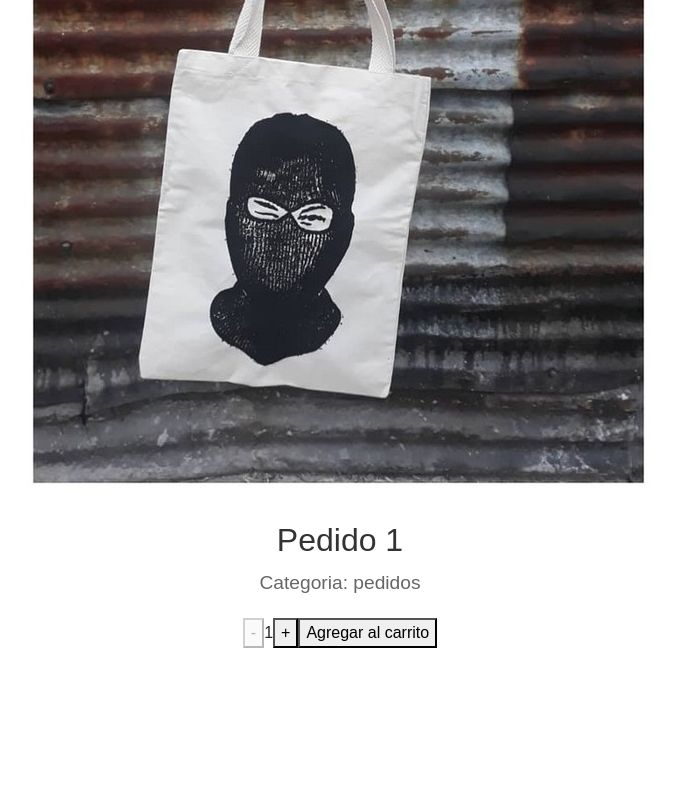
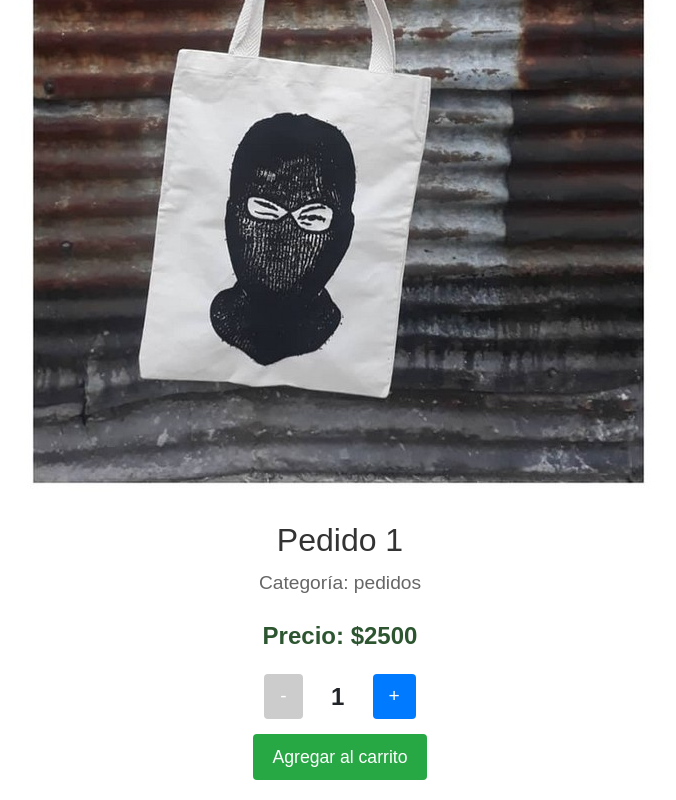
Before and after one commit to nazcuy/the_industriales, a React (Create React App) app: page /item/1 in a window 1280 px wide. Shown: the part 491-1291 px from the top of the page, without its empty margins (300-976 px from the left). Before the commit the page ends 1159 px from the top, so only its background shows below. Built offline with nearby package versions, Linux system fonts and the light colour scheme.

Commit message:
Subo actualizaciones de carrito

```diff
--- a/src/components/products/ItemCount/ItemCount.jsx
+++ b/src/components/products/ItemCount/ItemCount.jsx
@@ -1,14 +1,26 @@
 import React, { useState } from 'react';
+import { useCart } from '../../context/CartContext';
 import './ItemCount.scss';
 
-const ItemCount = () => {
+const ItemCount = ({ item }) => {
   const [count, setCount] = useState(1);
+  const { addItem } = useCart();
+
+  const handleAddToCart = () => {
+    addItem(item, count);
+    alert(`¡Agregaste ${count} ${item.nombre} al carrito!`);
+  };
+
   return (
-    <div>
-      <button onClick={() => setCount(count - 1)} disabled={count <= 1}>-</button>
-      <span>{count}</span>
-      <button onClick={() => setCount(count + 1)}>+</button>
-      <button>Agregar al carrito</button>
+    <div className="item-count">
+      <div className="counter-controls">
+        <button onClick={() => setCount(count - 1)} disabled={count <= 1}>-</button>
+        <span>{count}</span>
+        <button onClick={() => setCount(count + 1)}>+</button>
+      </div>
+      <button className="add-to-cart" onClick={handleAddToCart}>
+        Agregar al carrito
+      </button>
     </div>
   );
 };
--- a/src/components/products/ItemDetail/ItemDetail.jsx
+++ b/src/components/products/ItemDetail/ItemDetail.jsx
@@ -6,8 +6,9 @@ const ItemDetail = ({ item }) => (
   <div className="item-detail">
     <img src={item.imagen} alt={item.nombre} />
     <h2>{item.nombre}</h2>
-    <p>Categoria: {item.categoria}</p>
-    <ItemCount />
+    <p>Categoría: {item.categoria}</p>
+    <p className="price">Precio: ${item.price}</p>
+    <ItemCount item={item} />
   </div>
 );
 
--- a/src/components/products/ItemDetail/ItemDetail.scss
+++ b/src/components/products/ItemDetail/ItemDetail.scss
@@ -24,4 +24,10 @@
     color: #666;
     margin-bottom: 20px;
   }
+
+  .price {
+    font-size: 1.5rem;
+    font-weight: bold;
+    color: #2c5530;
+  }
 }
```
